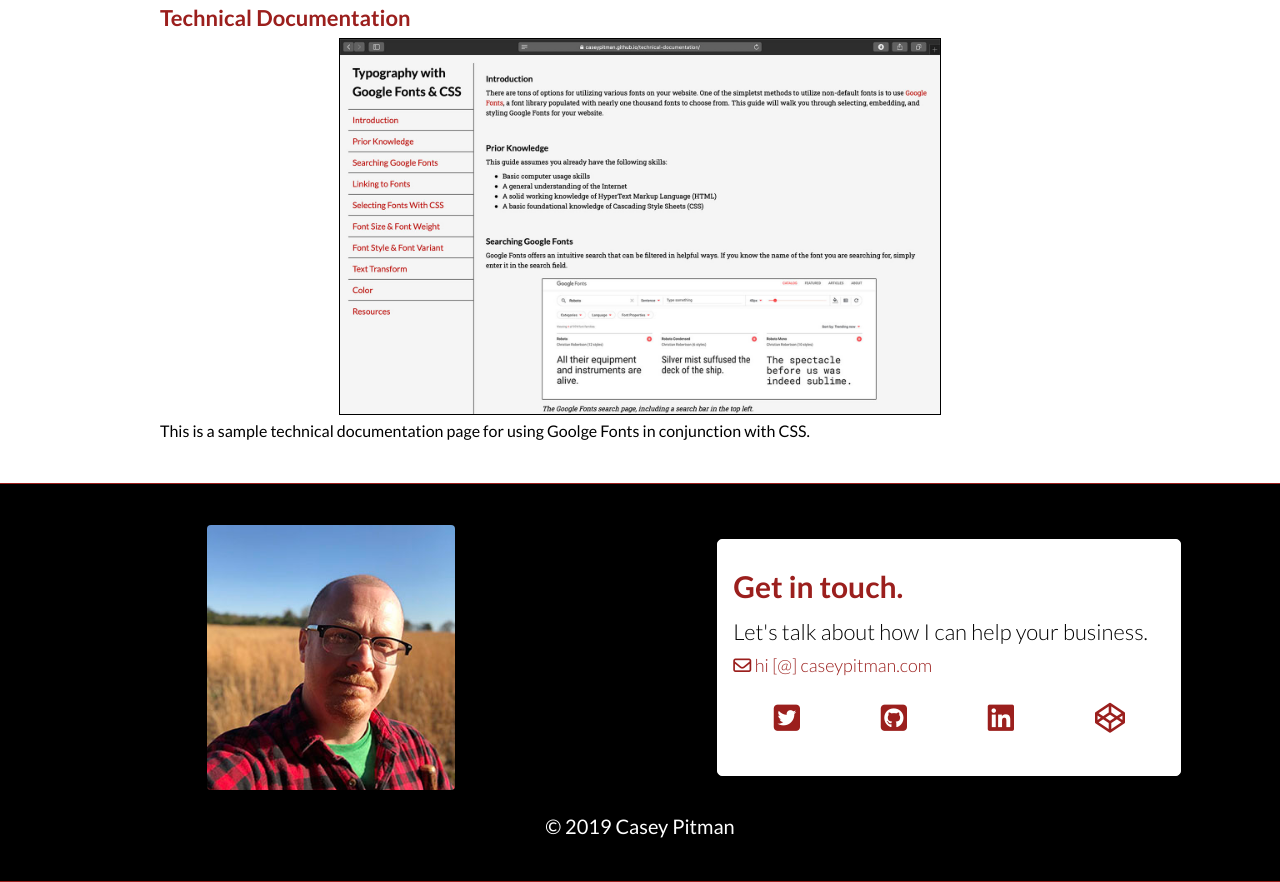
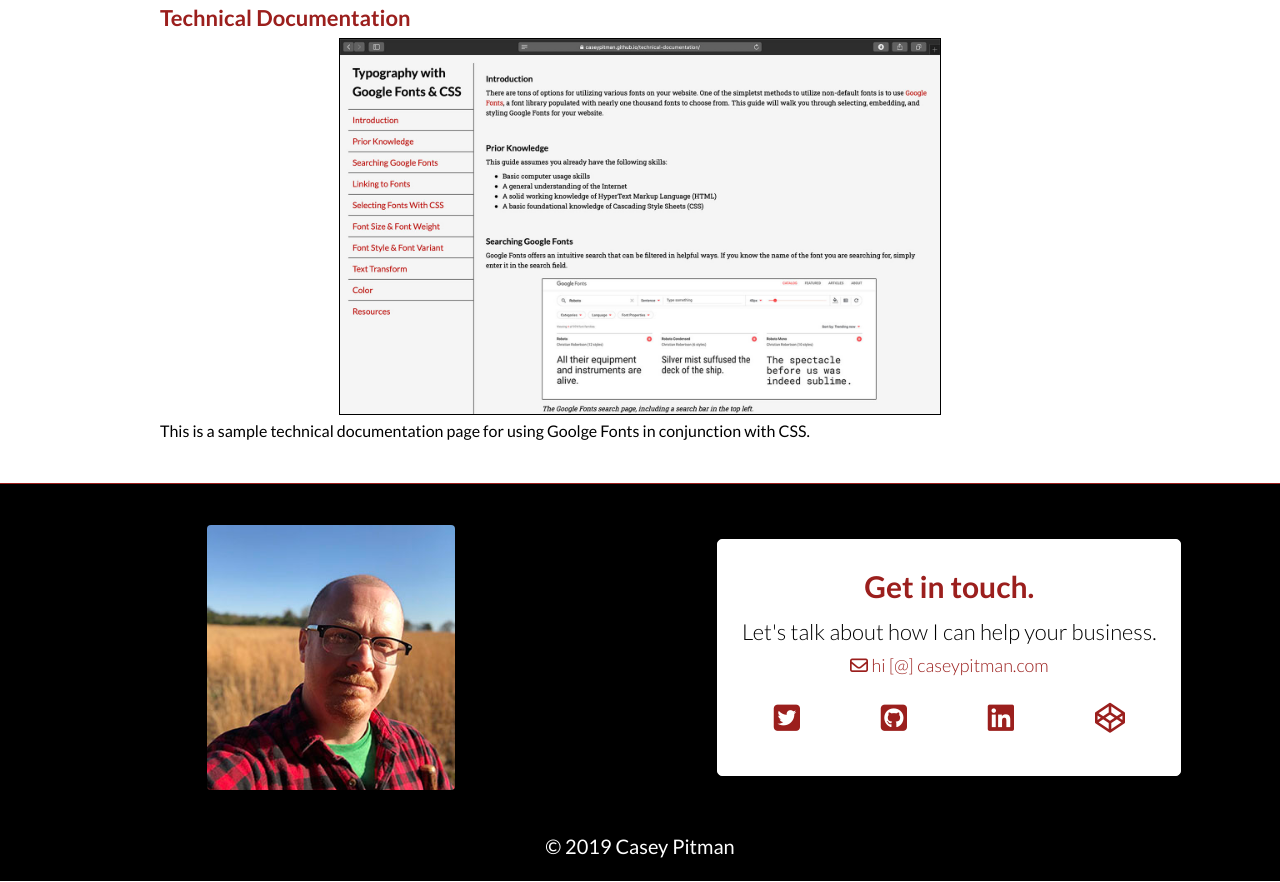
Before and after one commit to CaseyPitman/portfolio2.0, a plain HTML site: page index.html in a window 1280 px wide. Shown: the part 3020-3902 px from the top of the page. Drawn offline with nearby package versions, Linux system fonts and the light colour scheme.

Commit message:
set footer

```diff
--- a/css/main.css
+++ b/css/main.css
@@ -369,7 +369,6 @@
      width:100%;
      margin:auto;
      padding:40px 0 20px;
-     border-bottom:1px solid #9b1f1d;
    }
 
    #contact-img-box {
@@ -397,6 +396,7 @@
      padding:15px;
      width:75%;
      margin:auto;
+     text-align:center;
    }
 
    #contact-info h2{
@@ -628,10 +628,6 @@
       font-size:2rem;
     }
 
-
-
-
-
 }
 
 /*********** Tablet landscape and larger tablet **********/
--- a/index.html
+++ b/index.html
@@ -164,8 +164,8 @@
         </ul>
         </div>
       </div><!--end contact info-->
-      <p id="copyright">&copy;&nbsp;2019 Casey Pitman</p><!--full width-->
     </div><!--end footer content wrapper-->
+    <p id="copyright">&copy;&nbsp;2019 Casey Pitman</p><!--full width-->
 </footer>
 
 
```
